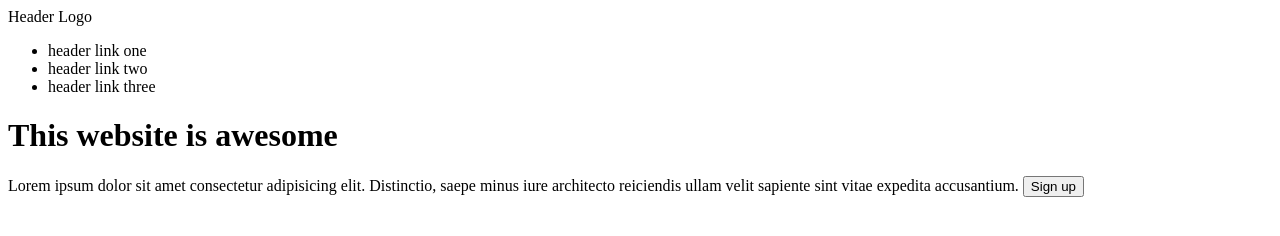
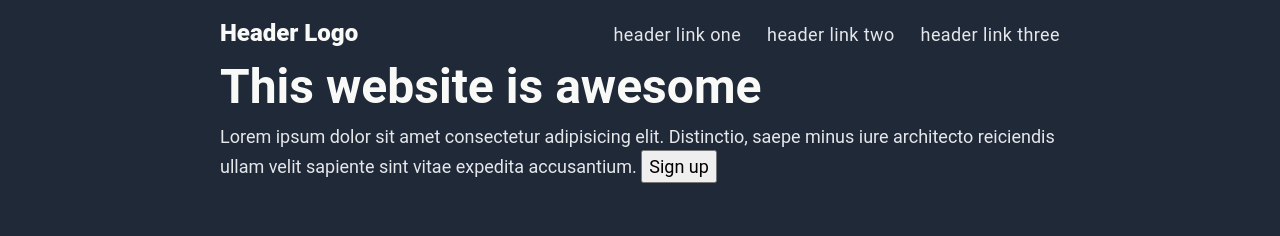
Before and after one commit to d2038-dev/landing-page, a plain HTML site: page index.html in a window 1280 px wide. Drawn offline with Linux system fonts and the light colour scheme.

Commit message:
feat(styling): add basic styling and improve header links
- add basic CSS for layout and typography
- wrap header links in `<a>` tags for better navigation

```diff
--- a/index.html
+++ b/index.html
@@ -12,9 +12,9 @@
         <div class="nav">
           <div class="logo">Header Logo</div>
           <ul class="links">
-            <li>header link one</li>
-            <li>header link two</li>
-            <li>header link three</li>
+            <li><a href="">header link one</a></li>
+            <li><a href="">header link two</a></li>
+            <li><a href="">header link three</a></li>
           </ul>
         </div>
         <div class="content">
--- a/style.css
+++ b/style.css
@@ -0,0 +1,55 @@
+*,
+*::before,
+*::after {
+  box-sizing: border-box;
+}
+
+* {
+  margin: 0;
+}
+
+body {
+  font-family: Roboto, sans-serif;
+  background-color: #1f2937;
+  line-height: 1.5;
+}
+
+button {
+  font: inherit;
+}
+
+.section-1 {
+  padding: 15px 220px 30px;
+  color: #f9faf8;
+  font-weight: 900;
+}
+
+.nav {
+  display: flex;
+  justify-content: space-between;
+  align-items: baseline;
+}
+
+.logo {
+  font-size: 24px;
+}
+
+.links a,
+.text {
+  color: #e5e7eb;
+  font-size: 18px;
+  font-weight: 400;
+  text-decoration: none;
+}
+
+.links {
+  list-style: none;
+  padding: 0;
+  display: flex;
+  gap: 26px;
+  letter-spacing: 0.4px;
+}
+
+.heading {
+  font-size: 48px;
+}
```
